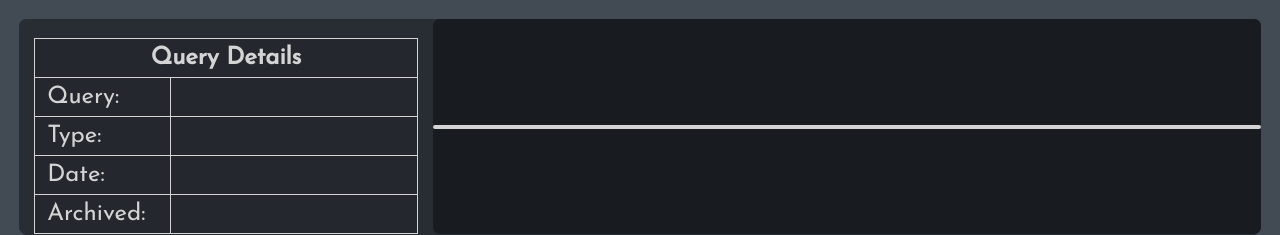
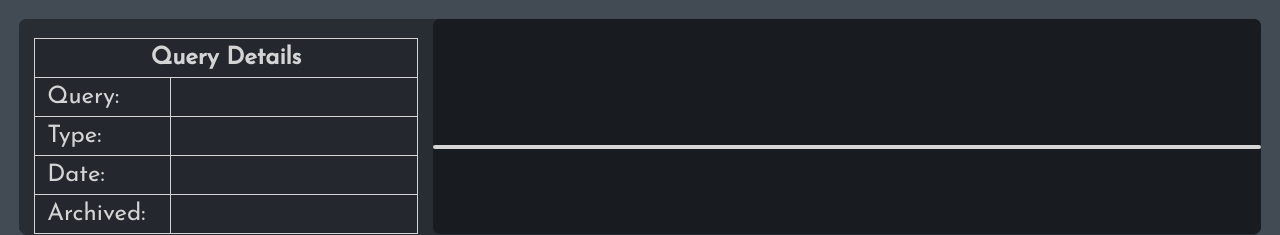
Before and after one commit to yc5424tl/geodjango_news_map, a Django app: template templates/general/view_query.html in a window 1280 px wide. Shown: the part 250-485 px from the top of the page. Run offline with Django 3.2, Linux system fonts and the light colour scheme; the template is opened without the code that fills it, so the values that code supplies are empty; some libraries are stand-ins or nearby versions; some web fonts are replaced.

Commit message:
modified view_sources style along with root

```diff
--- a/geodjango_news_map_web/static/css/view_query.css
+++ b/geodjango_news_map_web/static/css/view_query.css
@@ -454,7 +454,7 @@ input.form-control.view-query::placeholder {
     width: 100%;
     height: auto;
     padding: 0;
-    margin: 0;
+    margin: 5vh 0 0 0;
 }
 
 /*#view-query-iframe {*/
```
